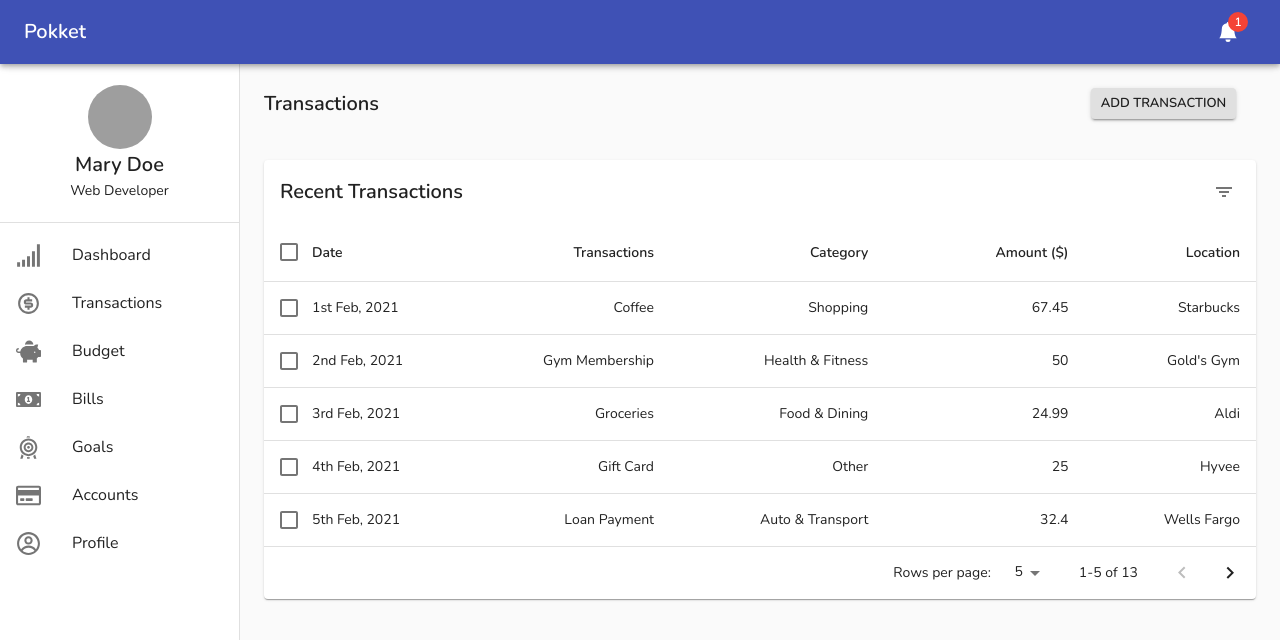
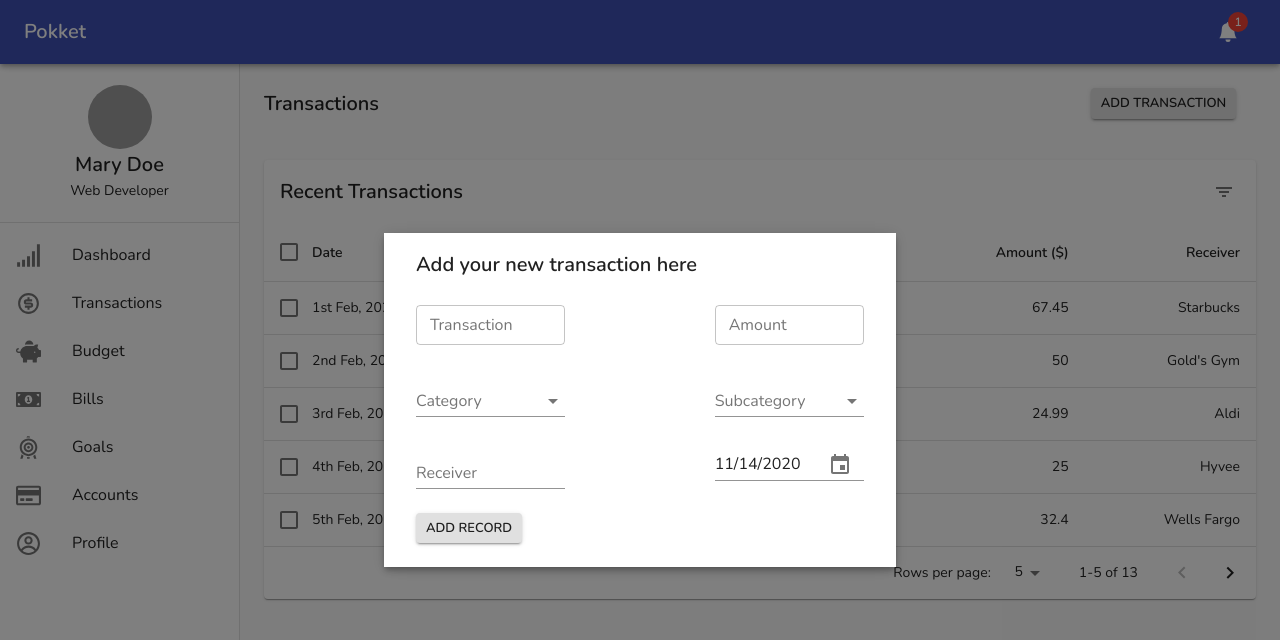
Before and after one commit to joshuabgutierrez/pokket, a React (Create React App) app in the folder pokket-front-end/: page /transactions in a window 1280 px wide. Both pictures are taken after a click on the button "ADD TRANSACTION". Shown: the top 640 px of the page. Built offline with nearby package versions, Linux system fonts and the light colour scheme; grey boxes are pictures that could not be loaded.

Commit message:
Complete Transactions UI

```diff
--- a/pokket-front-end/package.json
+++ b/pokket-front-end/package.json
@@ -5,7 +5,6 @@
   "dependencies": {
     "@date-io/date-fns": "^1.3.13",
     "@material-ui/core": "^4.11.2",
-    "@material-ui/data-grid": "^4.0.0-alpha.17",
     "@material-ui/lab": "^4.0.0-alpha.57",
     "@material-ui/pickers": "^3.2.10",
     "@testing-library/jest-dom": "^5.11.5",
--- /dev/null
+++ b/pokket-front-end/src/components/Transactions/AddTransactionForm.js
@@ -0,0 +1,97 @@
+import React from 'react';
+import { Grid, Input, InputLabel, MenuItem, Select, TextField } from '@material-ui/core';
+import Typography from '@material-ui/core/Typography';
+import FormControl from '@material-ui/core/FormControl';
+import DateFnsUtils from '@date-io/date-fns';
+import { KeyboardDatePicker, MuiPickersUtilsProvider } from '@material-ui/pickers';
+import Button from '@material-ui/core/Button';
+
+function AddTransactionForm() {
+	return (
+		<React.Fragment>
+			<Grid container spacing={3} zeroMinWidth>
+				<Grid item lg={12}>
+					<Typography variant="h6">Add your new transaction here</Typography>
+				</Grid>
+				<Grid item lg={12}>
+					<form action="">
+						<Grid container spacing={3}>
+							<Grid item lg={12}>
+								<Grid container justify="space-between">
+									<Grid item lg={4}>
+										<TextField
+											id="transaction_name"
+											label="Transaction"
+											variant="outlined"
+											size="small"
+										/>
+									</Grid>
+									<Grid item lg={4}>
+										<TextField
+											id="transaction_amount"
+											label="Amount"
+											variant="outlined"
+											size="small"
+										/>
+									</Grid>
+								</Grid>
+							</Grid>
+							<Grid item lg={12}>
+								<Grid container justify="space-between">
+									<Grid item lg={4}>
+										<FormControl style={{ width: '100%' }}>
+											<InputLabel id="transaction_category_label">Category</InputLabel>
+											<Select labelId="transaction_category" id="transaction_category">
+												<MenuItem value="food & dining">Food & Dining</MenuItem>
+												<MenuItem value="home">Home</MenuItem>
+												<MenuItem value="personal care">Personal Care</MenuItem>
+											</Select>
+										</FormControl>
+									</Grid>
+									<Grid item lg={4}>
+										<FormControl style={{ width: '100%' }}>
+											<InputLabel id="transaction_subcategory_label">Subcategory</InputLabel>
+											<Select labelId="transaction_subcategory" id="transaction_subcategory">
+												<MenuItem value="mortgage">Mortgage</MenuItem>
+												<MenuItem value="water bill">Water Bill</MenuItem>
+												<MenuItem value="gym membership">Gym Membership</MenuItem>
+											</Select>
+										</FormControl>
+									</Grid>
+								</Grid>
+							</Grid>
+							<Grid item lg={12}>
+								<Grid container justify="space-between" alignItems="center">
+									<Grid item lg={4}>
+										<FormControl fullWidth>
+											<InputLabel htmlFor="transaction_receiver">Receiver</InputLabel>
+											<Input id="transaction_receiver" />
+										</FormControl>
+									</Grid>
+									<Grid item lg={4}>
+										<MuiPickersUtilsProvider utils={DateFnsUtils}>
+											<KeyboardDatePicker
+												clearable
+												value={new Date()}
+												placeholder="10/15/2021"
+												minDate={new Date()}
+												format="MM/dd/yyyy"
+											/>
+										</MuiPickersUtilsProvider>
+									</Grid>
+								</Grid>
+							</Grid>
+							<Grid item lg={6}>
+								<Button variant="contained" size="small">
+									Add Record
+								</Button>
+							</Grid>
+						</Grid>
+					</form>
+				</Grid>
+			</Grid>
+		</React.Fragment>
+	);
+}
+
+export default AddTransactionForm;
--- a/pokket-front-end/src/components/Transactions/Main.js
+++ b/pokket-front-end/src/components/Transactions/Main.js
@@ -1,9 +1,19 @@
-import React from 'react';
+import React, { useState } from 'react';
 import Typography from '@material-ui/core/Typography';
 import { Button, Grid } from '@material-ui/core';
 import TransactionsTable from './TransactionsTable';
+import TransactionsModal from './TransactionsModal';
 
 function Main() {
+	const [ open, setOpen ] = useState(false);
+
+	const handleOpen = () => {
+		setOpen(true);
+	};
+
+	const handleClose = () => {
+		setOpen(false);
+	};
 	return (
 		<div>
 			<Grid container spacing={5}>
@@ -13,7 +23,7 @@ function Main() {
 							<Typography variant="h6">Transactions</Typography>
 						</Grid>
 						<Grid item xs={6} sm={4} md={2} lg={2}>
-							<Button variant="contained" size="small">
+							<Button variant="contained" size="small" onClick={handleOpen}>
 								Add Transaction
 							</Button>
 						</Grid>
@@ -23,6 +33,7 @@ function Main() {
 					<TransactionsTable />
 				</Grid>
 			</Grid>
+			<TransactionsModal open={open} handleOpen={handleOpen} handleClose={handleClose} />
 		</div>
 	);
 }
--- /dev/null
+++ b/pokket-front-end/src/components/Transactions/TransactionsModal.js
@@ -0,0 +1,48 @@
+import React from 'react';
+import { makeStyles } from '@material-ui/core/styles';
+import Modal from '@material-ui/core/Modal';
+import Backdrop from '@material-ui/core/Backdrop';
+import Fade from '@material-ui/core/Fade';
+import AddTransactionForm from './AddTransactionForm';
+
+const useStyles = makeStyles((theme) => ({
+	modal: {
+		display: 'flex',
+		alignItems: 'center',
+		justifyContent: 'center'
+	},
+	paper: {
+		backgroundColor: theme.palette.background.paper,
+		boxShadow: theme.shadows[5],
+		padding: theme.spacing(2, 4, 3),
+		outline: 'none',
+		width: '40%'
+	}
+}));
+
+export default function TransactionsModal({ open, handleClose }) {
+	const classes = useStyles();
+
+	return (
+		<div>
+			<Modal
+				aria-labelledby="transition-modal-title"
+				aria-describedby="transition-modal-description"
+				className={classes.modal}
+				open={open}
+				onClose={handleClose}
+				closeAfterTransition
+				BackdropComponent={Backdrop}
+				BackdropProps={{
+					timeout: 500
+				}}
+			>
+				<Fade in={open}>
+					<div className={classes.paper}>
+						<AddTransactionForm />
+					</div>
+				</Fade>
+			</Modal>
+		</div>
+	);
+}
--- a/pokket-front-end/src/components/Transactions/TransactionsTable.js
+++ b/pokket-front-end/src/components/Transactions/TransactionsTable.js
@@ -11,8 +11,8 @@ import Checkbox from '@material-ui/core/Checkbox';
 import TransactionsTableHead from './TransactionsTableHead';
 import TransactionsToolbar from './TransactionsToolbar';
 
-function createData(date, transaction, category, amount, location) {
-	return { date, transaction, category, amount, location };
+function createData(date, transaction, category, amount, receiver) {
+	return { date, transaction, category, amount, receiver };
 }
 
 const rows = [
@@ -183,7 +183,7 @@ export default function TransactionsTable() {
 											<TableCell align="right">{row.transaction}</TableCell>
 											<TableCell align="right">{row.category}</TableCell>
 											<TableCell align="right">{row.amount}</TableCell>
-											<TableCell align="right">{row.location}</TableCell>
+											<TableCell align="right">{row.receiver}</TableCell>
 										</TableRow>
 									);
 								})}
--- a/pokket-front-end/src/components/Transactions/TransactionsTableHead.js
+++ b/pokket-front-end/src/components/Transactions/TransactionsTableHead.js
@@ -7,7 +7,7 @@ const headCells = [
 	{ id: 'transactions', numeric: true, disablePadding: false, label: 'Transactions' },
 	{ id: 'category', numeric: true, disablePadding: false, label: 'Category' },
 	{ id: 'amount', numeric: true, disablePadding: false, label: 'Amount ($)' },
-	{ id: 'location', numeric: true, disablePadding: false, label: 'Location' }
+	{ id: 'receiver', numeric: true, disablePadding: false, label: 'Receiver' }
 ];
 
 export default function TransactionsTableHead(props) {
```
Also changed, not shown: 2 other files (tests, documents, lock files or other folders).
